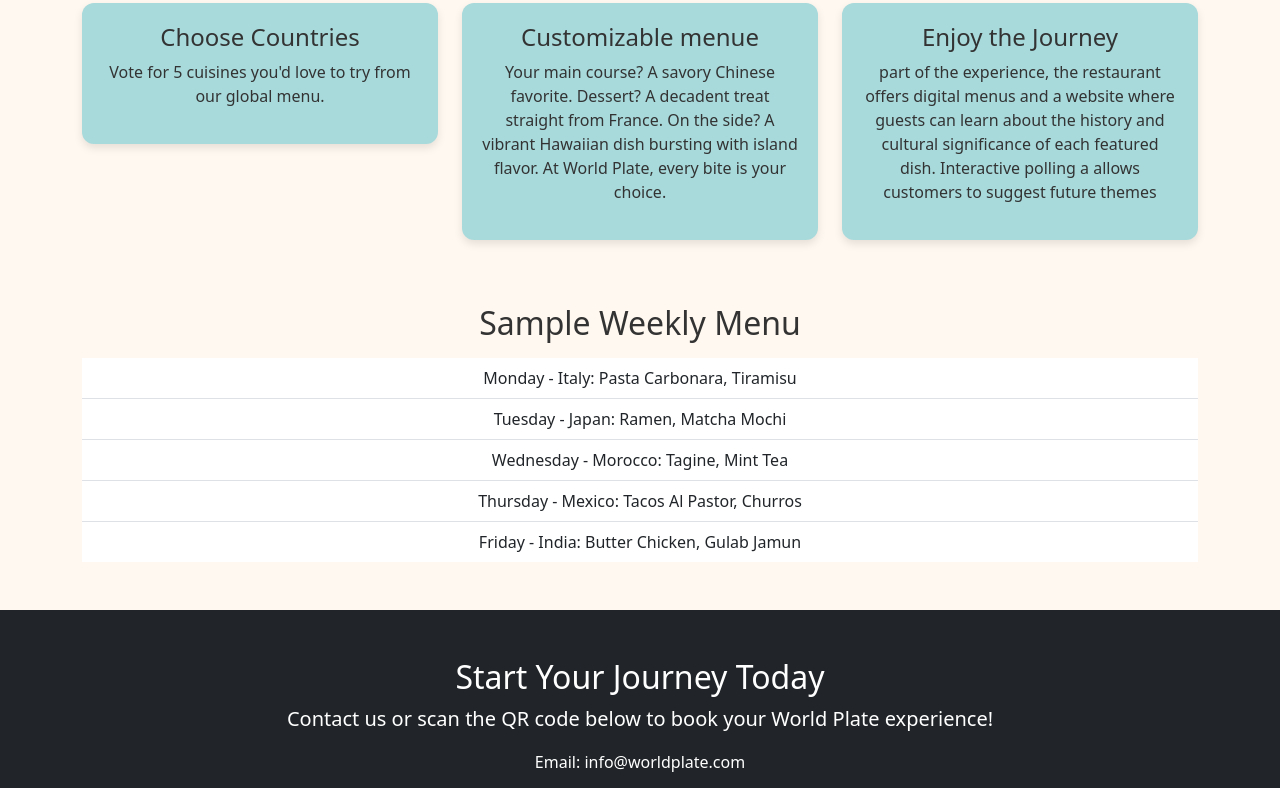
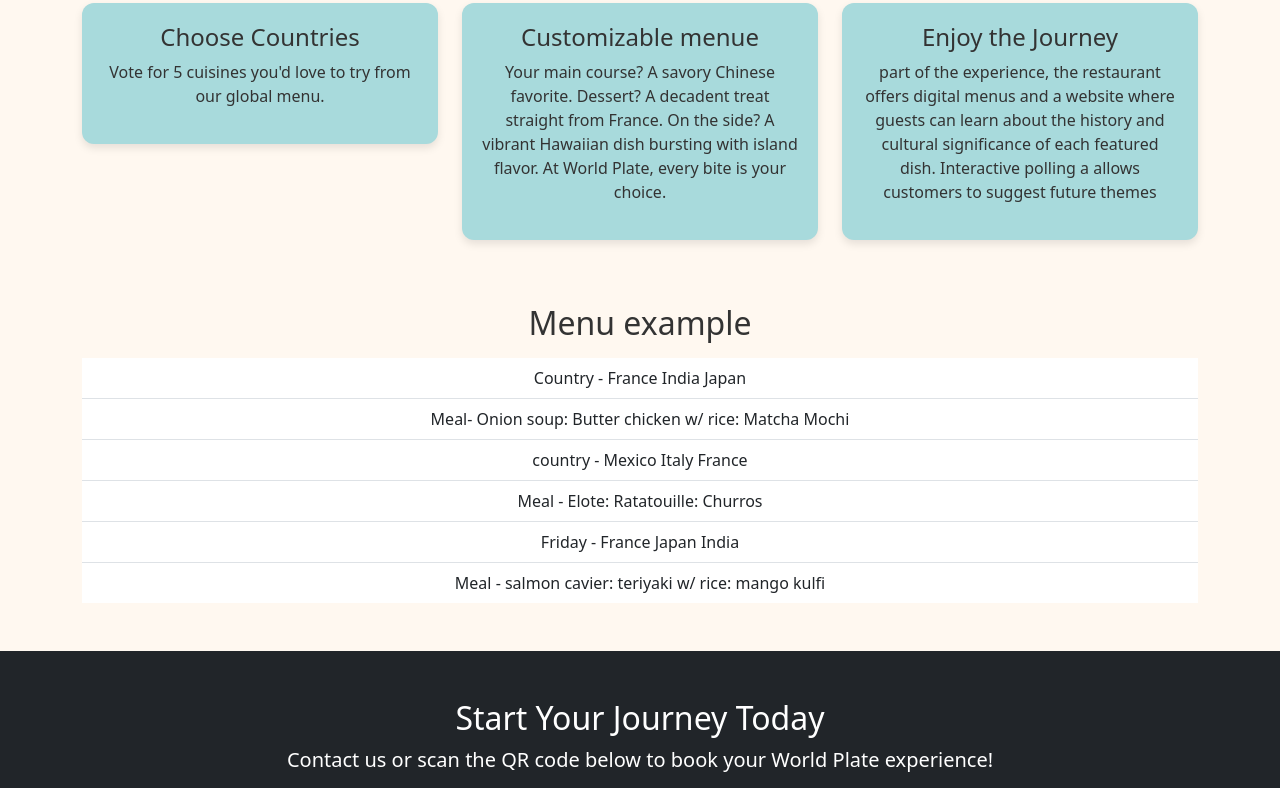
Before and after one commit to tamnisha/world-plate, a plain HTML site: page index.html in a window 1280 px wide. Shown: the part 512-1300 px from the top of the page. Drawn offline with nearby package versions, Linux system fonts and the light colour scheme.

Commit message:
Update index.html

```diff
--- a/index.html
+++ b/index.html
@@ -86,13 +86,14 @@
   </section>
 
   <section id="menu" class="container my-5">
-    <h2 class="text-center">Sample Weekly Menu</h2>
+    <h2 class="text-center"> Menu example</h2>
     <ul class="list-group list-group-flush text-center mt-3">
-      <li class="list-group-item">Monday - Italy: Pasta Carbonara, Tiramisu</li>
-      <li class="list-group-item">Tuesday - Japan: Ramen, Matcha Mochi</li>
-      <li class="list-group-item">Wednesday - Morocco: Tagine, Mint Tea</li>
-      <li class="list-group-item">Thursday - Mexico: Tacos Al Pastor, Churros</li>
-      <li class="list-group-item">Friday - India: Butter Chicken, Gulab Jamun</li>
+      <li class="list-group-item">Country - France India Japan</li>
+      <li class="list-group-item">Meal- Onion soup: Butter chicken w/ rice: Matcha Mochi</li>
+      <li class="list-group-item">country - Mexico Italy France</li>
+      <li class="list-group-item">Meal - Elote: Ratatouille: Churros</li>
+      <li class="list-group-item">Friday - France Japan India</li>
+      <li class="list-group-item">Meal - salmon cavier: teriyaki w/ rice: mango kulfi</li>
     </ul>
   </section>
 
```
